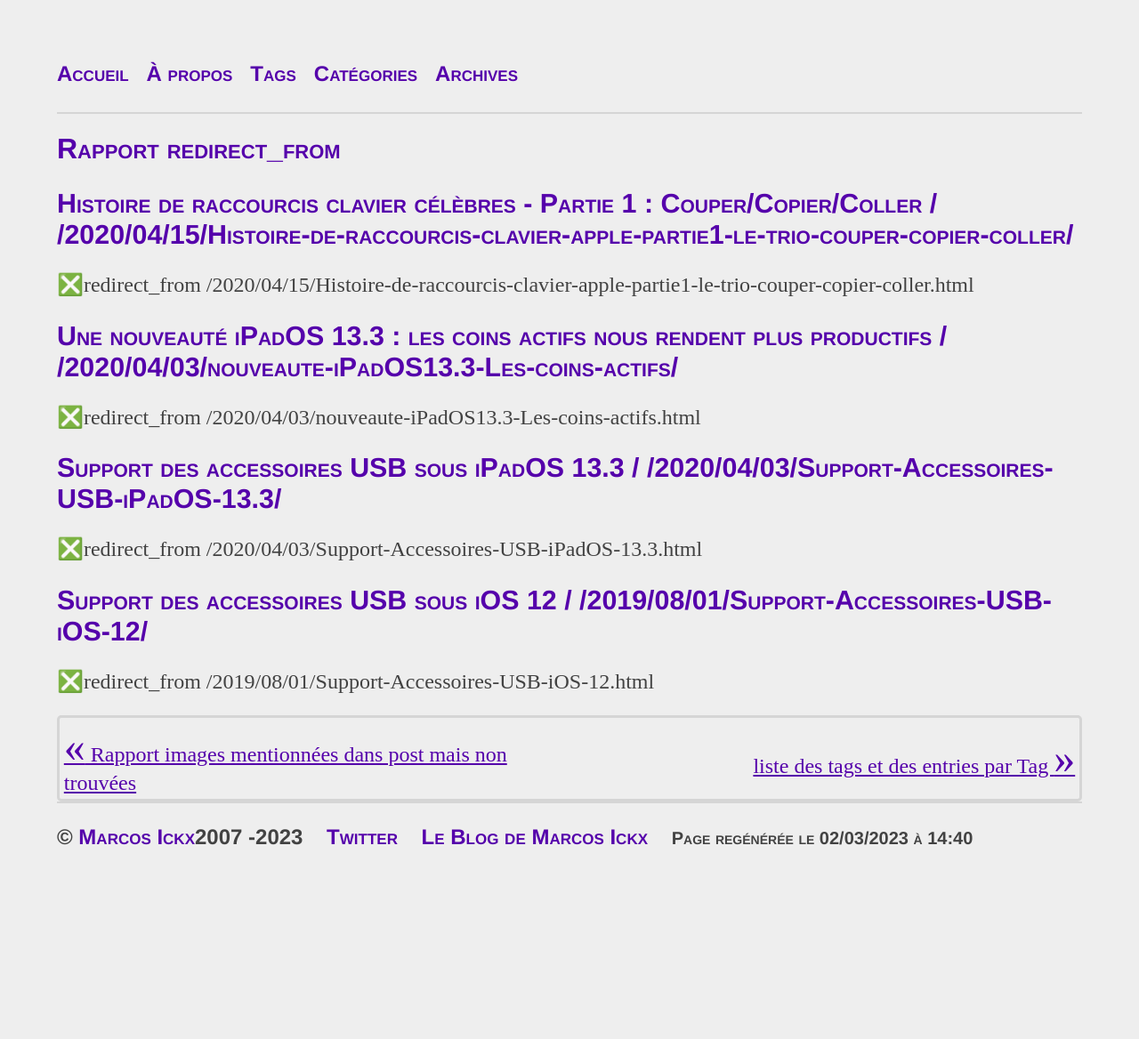
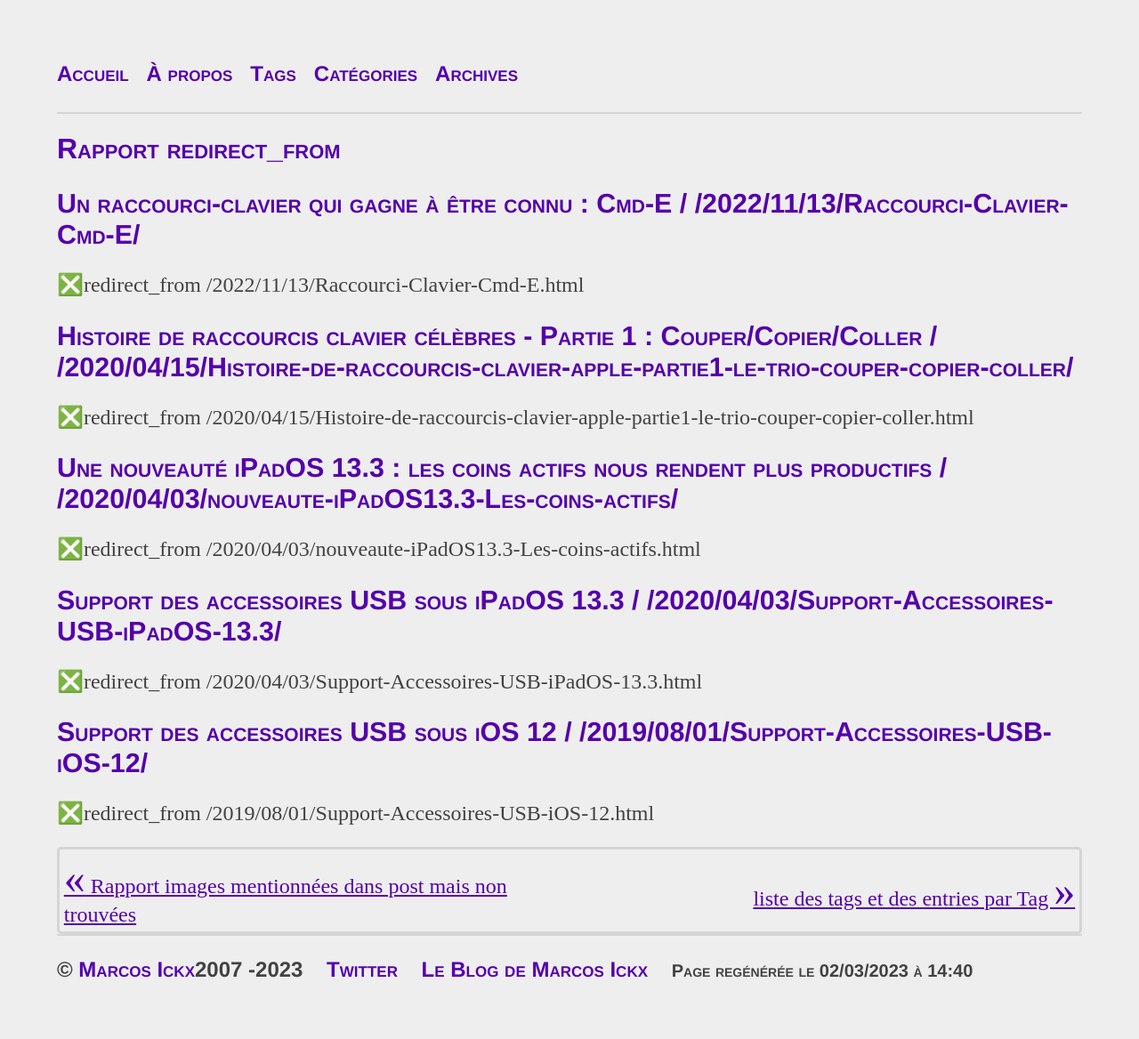
Before and after one commit to MarcosIckx/PreviewMarcosxNet, a Jekyll site: the page built from _reports/redirect_from.md, in a window 1280 px wide. Shown: the whole page at 89% size. Built offline with Jekyll 4.4.1, drawn with Linux system fonts in a browser that asks for light colours; before the commit the page ends 1019 px from its top, so only the background shows below that.

Commit message:
Update 2022-11-13-Raccourci-Clavier-Cmd-E.md
Ajout redirect_from pour éviter 404

```diff
--- a/_posts/2022/2022-11-13-Raccourci-Clavier-Cmd-E.md
+++ b/_posts/2022/2022-11-13-Raccourci-Clavier-Cmd-E.md
@@ -3,6 +3,7 @@ layout: post
 title: "Un raccourci-clavier qui gagne à être connu : Cmd-E"
 description: découvrez comment faire bonne usage du raccourci-clavier cmd-E
 date: 2022-11-13
+redirect_from: /2022/11/13/Raccourci-Clavier-Cmd-E.html
 tags: [iPadOS16, iPadOS15, Raccourcis Clavier]
 category: Raccourcis Clavier
 epingle: 1
```
